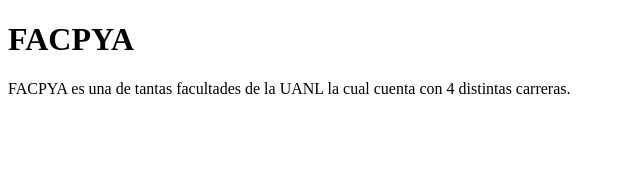
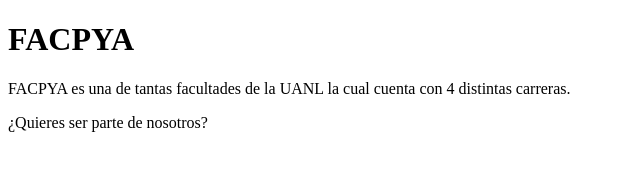
Before and after one commit to fatimamarin/Website_prueba_51, a plain HTML site: page index.html in a window 1280 px wide. Shown: the whole page, without its empty margins (0-640 px from the left). Drawn offline with Linux system fonts and the light colour scheme.

Commit message:
agregue parrafo

```diff
--- a/index.html
+++ b/index.html
@@ -9,5 +9,6 @@
   <body>
     <h1>FACPYA</h1>
     <p>FACPYA es una de tantas facultades de la UANL la cual cuenta con 4 distintas carreras.</p>
+    <p>¿Quieres ser parte de nosotros?</p>
   </body>
 </html>
```
